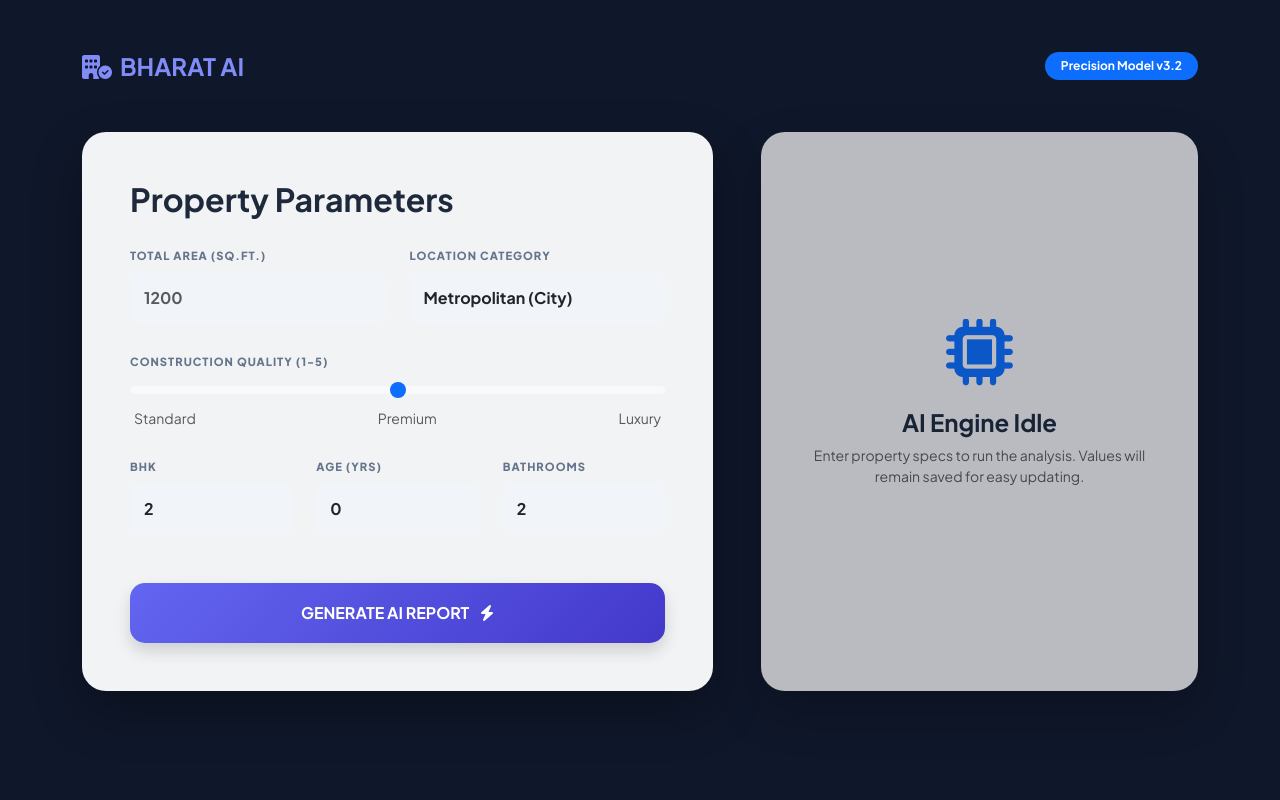
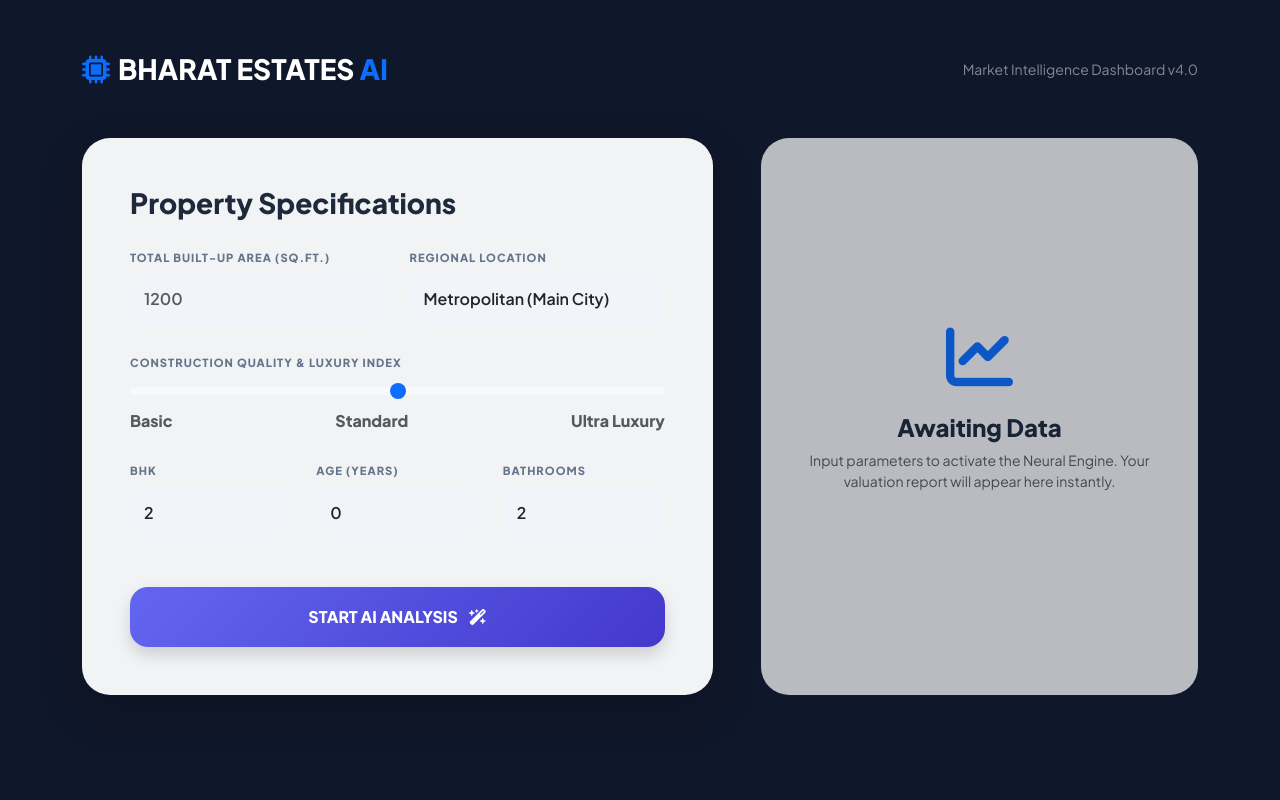
Before and after one commit to RishabhPatel786/HOUSEPREDICTION2.O, a Python web app: template templates/index.html in a window 1280 px wide. Run offline with Jinja, Linux system fonts and the light colour scheme; the template is opened without the code that fills it, so the values that code supplies are empty.

Commit message:
your message herdrfe

```diff
--- a/templates/index.html
+++ b/templates/index.html
@@ -3,111 +3,148 @@
 <head>
     <meta charset="UTF-8">
     <meta name="viewport" content="width=device-width, initial-scale=1.0">
-    <title>BharatProperty AI | Smart Valuation</title>
+    <title>Bharat Estates AI | Real Estate Analytics</title>
     <link href="https://cdn.jsdelivr.net/npm/bootstrap@5.3.0/dist/css/bootstrap.min.css" rel="stylesheet">
     <link rel="stylesheet" href="https://cdnjs.cloudflare.com/ajax/libs/font-awesome/6.4.0/css/all.min.css">
     <link rel="stylesheet" href="https://cdnjs.cloudflare.com/ajax/libs/animate.css/4.1.1/animate.min.css"/>
     <style>
-        @import url('https://fonts.googleapis.com/css2?family=Plus+Jakarta+Sans:wght@400;700;800&display=swap');
-        body { background: #0f172a; font-family: 'Plus Jakarta Sans', sans-serif; color: #f8fafc; min-height: 100vh; }
-        .glass-card { background: rgba(255, 255, 255, 0.95); backdrop-filter: blur(15px); border-radius: 24px; color: #1e293b; border: none; box-shadow: 0 20px 50px rgba(0,0,0,0.3); }
-        .form-label { font-weight: 800; font-size: 0.7rem; color: #64748b; letter-spacing: 1px; }
-        .input-box { background: #f1f5f9; border: 2px solid transparent; border-radius: 12px; padding: 12px; font-weight: 600; }
-        .input-box:focus { border-color: #6366f1; background: #fff; box-shadow: none; }
-        .btn-predict { background: linear-gradient(135deg, #6366f1 0%, #4338ca 100%); color: white; border: none; border-radius: 15px; padding: 18px; font-weight: 700; transition: 0.3s; }
-        .btn-predict:hover { transform: translateY(-3px); box-shadow: 0 10px 20px rgba(99, 102, 241, 0.4); color: white; }
-        .result-box { background: #f0fdf4; border: 2px solid #bbf7d0; border-radius: 20px; }
+        @import url('https://fonts.googleapis.com/css2?family=Plus+Jakarta+Sans:wght@400;600;800&display=swap');
+
+        :root { --primary: #6366f1; --dark: #0f172a; }
+        body { background: var(--dark); font-family: 'Plus Jakarta Sans', sans-serif; color: #f8fafc; overflow-x: hidden; }
+
+        .glass-card { background: rgba(255, 255, 255, 0.95); backdrop-filter: blur(15px); border-radius: 28px; color: #1e293b; border: none; }
+        .form-label { font-weight: 800; font-size: 0.7rem; color: #64748b; letter-spacing: 1px; text-transform: uppercase; }
+        .input-box { background: #f1f5f9; border: 2px solid transparent; border-radius: 14px; padding: 12px; font-weight: 600; }
+        .input-box:focus { border-color: var(--primary); background: #fff; box-shadow: none; }
+
+        .btn-predict { background: linear-gradient(135deg, #6366f1 0%, #4338ca 100%); color: white; border: none; border-radius: 18px; padding: 18px; font-weight: 700; transition: 0.3s; }
+        .btn-predict:hover { transform: translateY(-3px); box-shadow: 0 10px 25px rgba(99, 102, 241, 0.5); color: white; }
+
+        .valuation-badge { background: #f0fdf4; border: 2px solid #22c55e; border-radius: 20px; }
+        .table-dark { background: rgba(255,255,255,0.05) !important; font-size: 0.85rem; }
     </style>
 </head>
 <body>
 
 <div class="container py-5">
-    <nav class="d-flex justify-content-between align-items-center mb-5 animate__animated animate__fadeInDown">
-        <div class="fw-bold fs-4" style="color: #818cf8;"><i class="fas fa-building-circle-check me-2"></i>BHARAT AI</div>
-        <span class="badge bg-primary rounded-pill px-3 py-2">Precision Model v3.2</span>
-    </nav>
+    <header class="d-flex justify-content-between align-items-center mb-5 animate__animated animate__fadeInDown">
+        <div class="fw-bold fs-3 text-white"><i class="fas fa-microchip me-2 text-primary"></i>BHARAT ESTATES <span class="text-primary">AI</span></div>
+        <div class="small opacity-50">Market Intelligence Dashboard v4.0</div>
+    </header>
 
-    <div class="row g-5 justify-content-center">
+    <div class="row g-5">
         <div class="col-lg-7 animate__animated animate__fadeInLeft">
-            <div class="glass-card p-4 p-md-5">
-                <h2 class="fw-bold mb-4">Property Parameters</h2>
-                <form action="/predict" method="post" class="row g-4">
-
+            <div class="glass-card p-4 p-md-5 shadow-lg">
+                <h3 class="fw-bold mb-4">Property Specifications</h3>
+                <form action="/predict" method="post" id="predictForm" class="row g-4">
                     <div class="col-md-6">
-                        <label class="form-label text-uppercase">Total Area (Sq.Ft.)</label>
-                        <input type="number" name="area" class="input-box form-control" placeholder="1200"
-                               value="{{ old_inputs.area if old_inputs.area else '' }}" required>
+                        <label class="form-label">Total Built-up Area (Sq.Ft.)</label>
+                        <input type="number" name="area" class="input-box form-control" value="{{ old_inputs.area if old_inputs.area else '' }}" placeholder="1200" required>
                     </div>
-
                     <div class="col-md-6">
-                        <label class="form-label text-uppercase">Location Category</label>
+                        <label class="form-label">Regional Location</label>
                         <select name="location" class="input-box form-select">
-                            <option value="City" {% if old_inputs.location == 'City' %}selected{% endif %}>Metropolitan (City)</option>
-                            <option value="Main_Road" {% if old_inputs.location == 'Main_Road' %}selected{% endif %}>On Main Road</option>
-                            <option value="Outskirts" {% if old_inputs.location == 'Outskirts' %}selected{% endif %}>Suburbs (Outskirts)</option>
-                            <option value="Village" {% if old_inputs.location == 'Village' %}selected{% endif %}>Rural (Village)</option>
+                            <option value="City" {% if old_inputs.location == 'City' %}selected{% endif %}>Metropolitan (Main City)</option>
+                            <option value="Main_Road" {% if old_inputs.location == 'Main_Road' %}selected{% endif %}>Commercial (Main Road)</option>
+                            <option value="Outskirts" {% if old_inputs.location == 'Outskirts' %}selected{% endif %}>Suburban (Outskirts)</option>
+                            <option value="Village" {% if old_inputs.location == 'Village' %}selected{% endif %}>Rural (Village Area)</option>
                         </select>
                     </div>
-
                     <div class="col-12">
-                        <label class="form-label text-uppercase">Construction Quality (1-5)</label>
-                        <input type="range" name="quality" class="form-range" min="1" max="5" step="1"
-                               value="{{ old_inputs.quality if old_inputs.quality else '3' }}">
-                        <div class="d-flex justify-content-between small text-muted px-1">
+                        <label class="form-label">Construction Quality & Luxury Index</label>
+                        <input type="range" name="quality" class="form-range" min="1" max="5" step="1" value="{{ old_inputs.quality if old_inputs.quality else '3' }}">
+                        <div class="d-flex justify-content-between text-muted x-small fw-bold">
+                            <span>Basic</span>
                             <span>Standard</span>
-                            <span>Premium</span>
-                            <span>Luxury</span>
+                            <span>Ultra Luxury</span>
                         </div>
                     </div>
-
                     <div class="col-md-4 col-6">
-                        <label class="form-label text-uppercase">BHK</label>
-                        <input type="number" name="bhk" class="input-box form-control"
-                               value="{{ old_inputs.bhk if old_inputs.bhk else '2' }}">
+                        <label class="form-label">BHK</label>
+                        <input type="number" name="bhk" class="input-box form-control" value="{{ old_inputs.bhk if old_inputs.bhk else '2' }}">
                     </div>
-
                     <div class="col-md-4 col-6">
-                        <label class="form-label text-uppercase">Age (Yrs)</label>
-                        <input type="number" name="age" class="input-box form-control"
-                               value="{{ old_inputs.age if old_inputs.age else '0' }}">
+                        <label class="form-label">Age (Years)</label>
+                        <input type="number" name="age" class="input-box form-control" value="{{ old_inputs.age if old_inputs.age else '0' }}">
                     </div>
-
                     <div class="col-md-4 col-12">
-                        <label class="form-label text-uppercase">Bathrooms</label>
-                        <input type="number" name="bath" class="input-box form-control"
-                               value="{{ old_inputs.bath if old_inputs.bath else '2' }}">
+                        <label class="form-label">Bathrooms</label>
+                        <input type="number" name="bath" class="input-box form-control" value="{{ old_inputs.bath if old_inputs.bath else '2' }}">
                     </div>
-
                     <div class="col-12 mt-5">
-                        <button type="submit" class="btn btn-predict w-100 shadow">GENERATE AI REPORT <i class="fas fa-bolt ms-2"></i></button>
+                        <button type="submit" class="btn btn-predict w-100 shadow" id="submitBtn">
+                            START AI ANALYSIS <i class="fas fa-wand-magic-sparkles ms-2"></i>
+                        </button>
                     </div>
                 </form>
             </div>
         </div>
 
-        <div class="col-lg-5 animate__animated animate__fadeInRight">
+        <div class="col-lg-5">
             {% if prediction_text %}
-            <div class="glass-card p-4 text-center h-100 d-flex flex-column justify-content-center border-start border-primary border-5">
-                <div class="result-box p-4 mb-4 animate__animated animate__pulse">
-                    <span class="small fw-bold text-success text-uppercase">Market Valuation</span>
-                    <h1 class="display-4 fw-bold text-dark my-2">{{ prediction_text }}</h1>
+            <div class="glass-card p-4 animate__animated animate__fadeInRight">
+                <div class="valuation-badge p-4 text-center mb-4">
+                    <span class="text-success fw-bold small text-uppercase">Market Valuation</span>
+                    <h1 class="display-5 fw-extrabold text-dark my-2">{{ prediction_text }}</h1>
                     <span class="badge bg-white text-primary border px-3 py-2 fw-bold">{{ per_sqft }}</span>
                 </div>
-                <div class="text-start p-3 bg-light rounded-4">
-                    <h6 class="fw-bold mb-3 small"><i class="fas fa-circle-info me-2 text-primary"></i>VALUATION LOGIC</h6>
-                    <p class="small text-muted mb-0">High-sensitivity adjustments applied for <strong>{{ location_name }}</strong>. Model state: Persistent.</p>
+
+                <div class="row g-2 mb-4">
+                    <div class="col-6">
+                        <div class="p-3 bg-light rounded-4 text-center">
+                            <small class="text-muted d-block x-small fw-bold">TREND</small>
+                            <span class="text-success fw-bold"><i class="fas fa-arrow-trend-up me-1"></i>{{ trend }}</span>
+                        </div>
+                    </div>
+                    <div class="col-6">
+                        <div class="p-3 bg-light rounded-4 text-center">
+                            <small class="text-muted d-block x-small fw-bold">IMPACT</small>
+                            <span class="text-primary fw-bold">{{ quality_impact }}</span>
+                        </div>
+                    </div>
+                </div>
+
+                <h6 class="fw-bold mb-3 small text-muted"><i class="fas fa-map-location-dot me-2"></i>ESTIMATED REGIONAL SPREAD</h6>
+                <table class="table table-sm table-borderless small text-muted mb-4">
+                    <tr><td>Metropolitan Tier</td><td class="text-end text-dark fw-bold">₹{{ comp.city }}</td></tr>
+                    <tr><td>Rural/Village Tier</td><td class="text-end text-dark fw-bold">₹{{ comp.village }}</td></tr>
+                </table>
+
+                <div class="accordion accordion-flush" id="aiLogic">
+                    <div class="accordion-item bg-transparent">
+                        <h2 class="accordion-header">
+                            <button class="accordion-button collapsed small fw-bold py-2 bg-light rounded-3" type="button" data-bs-toggle="collapse" data-bs-target="#logicContent">
+                                AI Valuation Methodology
+                            </button>
+                        </h2>
+                        <div id="logicContent" class="accordion-collapse collapse" data-bs-parent="#aiLogic">
+                            <div class="accordion-body x-small text-muted">
+                                This result was generated using <strong>Multiple Linear Regression</strong> with a weighted <code>Location_Tier</code> coefficient. Analysis considers built-up area and quality-adjusted cost per square foot for the {{ location_name }} region.
+                            </div>
+                        </div>
+                    </div>
                 </div>
             </div>
             {% else %}
             <div class="glass-card p-5 text-center h-100 d-flex flex-column justify-content-center opacity-75">
-                <i class="fas fa-microchip fa-4x mb-4 text-primary animate__animated animate__pulse animate__infinite"></i>
-                <h4 class="fw-bold">AI Engine Idle</h4>
-                <p class="text-muted small">Enter property specs to run the analysis. Values will remain saved for easy updating.</p>
+                <i class="fas fa-chart-line fa-4x mb-4 text-primary animate__animated animate__pulse animate__infinite"></i>
+                <h4 class="fw-bold">Awaiting Data</h4>
+                <p class="text-muted small">Input parameters to activate the Neural Engine. Your valuation report will appear here instantly.</p>
             </div>
             {% endif %}
         </div>
     </div>
 </div>
 
+<script src="https://cdn.jsdelivr.net/npm/bootstrap@5.3.0/dist/js/bootstrap.bundle.min.js"></script>
+<script>
+    document.getElementById('predictForm').onsubmit = function() {
+        let btn = document.getElementById('submitBtn');
+        btn.innerHTML = '<span class="spinner-border spinner-border-sm me-2"></span>CALCULATING MARKET VALUE...';
+        btn.classList.add('disabled');
+    };
+</script>
+
 </body>
 </html>
```
Also changed, not shown: app.py (+25 -21 lines).
